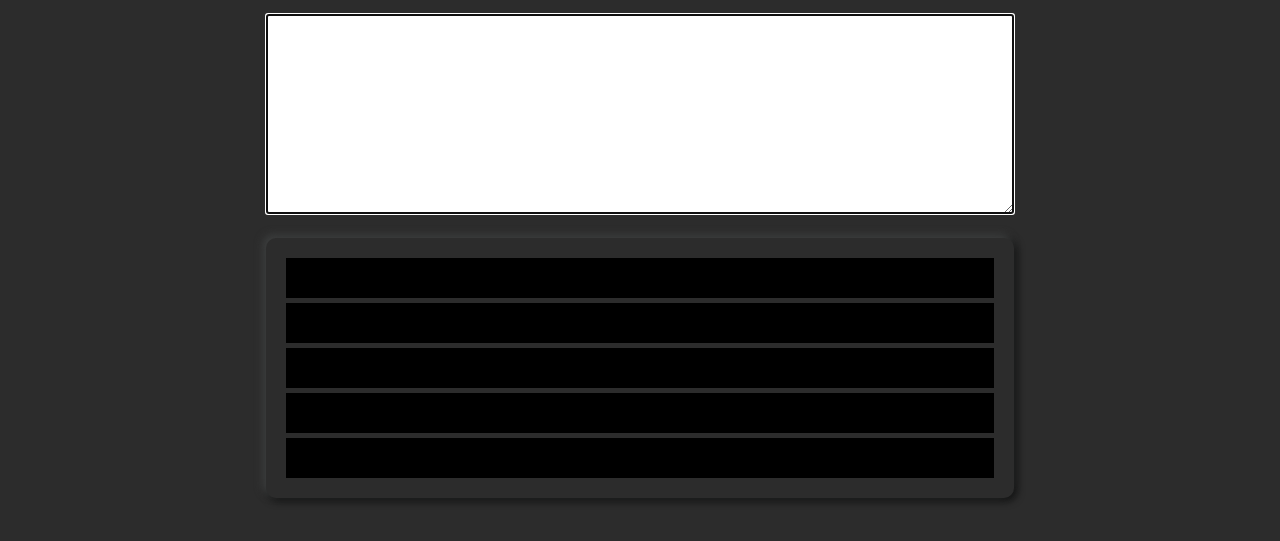
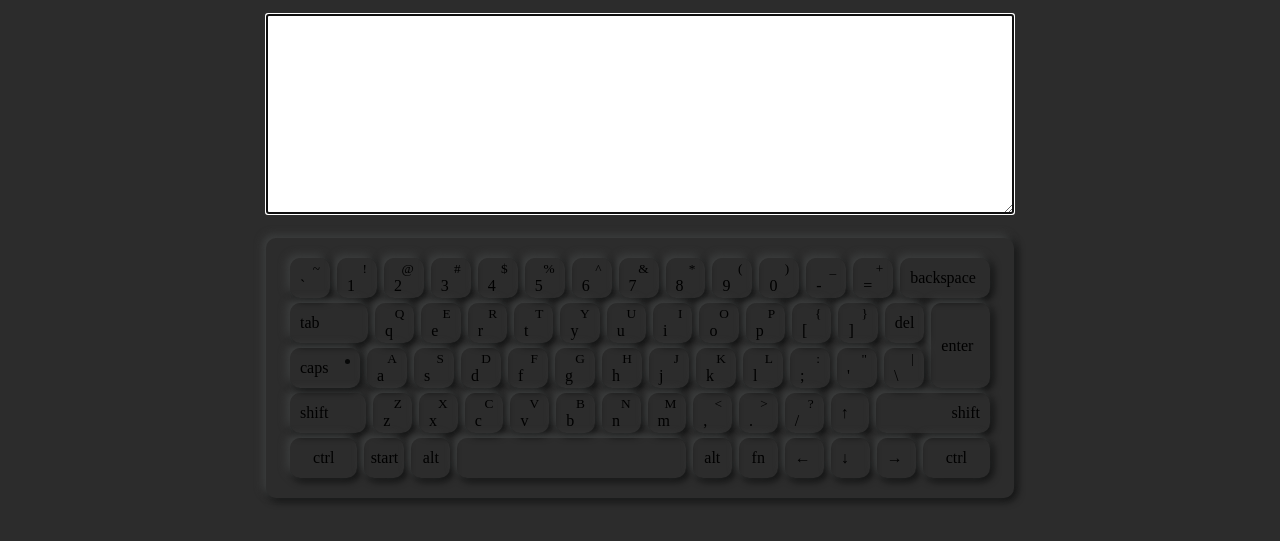
Before and after one commit to knnfmx/virtual-keyboard, a plain HTML site: page index.html in a window 1280 px wide. Shown: the part 105-646 px from the top of the page. Drawn offline with Linux system fonts and the light colour scheme.

Commit message:
feat: add eng keyboard structure with styles

```diff
--- a/script.js
+++ b/script.js
@@ -35,6 +35,20 @@ document.addEventListener('DOMContentLoaded', () => {
   keyboard.classList.add('keyboard');
   MAIN_CONTENT_WRAPPER.append(keyboard);
 
+
+  let keyboardKeys = {
+    firstKeysRow: ['`', '1', '2','3', '4', '5', '6', '7', '8', '9', '0', '-', '=', 'backspace'],
+    firstKeysRowShift: ['~', '!', '@','#', '$', '%', '^', '&', '*', '(', ')', '_', '+', ''],
+    secondKeysRow: ['tab', 'q', 'e', 'r', 't', 'y', 'u', 'i', 'o', 'p', '[', ']', 'del', 'enter'],
+    secondKeysRowShift: ['', 'Q', 'E', 'R', 'T', 'Y', 'U', 'I', 'O', 'P', '{', '}', '', ''],
+    thirdKeysRow: ['caps', 'a', 's', 'd', 'f', 'g', 'h', 'j', 'k', 'l', ';', '\'', '\\'],
+    thirdKeysRowShift: ['', 'A', 'S', 'D', 'F', 'G', 'H', 'J', 'K', 'L', ':', '\"', '|'],
+    fourthKeysRow: ['shiftLeft', 'z', 'x', 'c', 'v', 'b', 'n', 'm', ',', '.', '/', '↑','shiftRight'],
+    fourthKeysRowShift: ['', 'Z', 'X', 'C', 'V', 'B', 'N', 'M', '<', '>', '?', '',''],
+    fifthKeysRow: ['ctrl', 'start', 'alt', 'whitespace', 'alt', 'fn', '←', '↓', '→', 'ctrl'],
+    // fifthKeysRowShift: ['ctrl', 'start', 'alt', 'whitespace', 'alt', 'fn', 'left', 'down', 'right', 'ctrl'],
+  };
+
   let keysRowOne = document.createElement('div');
   keysRowOne.classList.add('keyboard__rows');
 
@@ -52,6 +66,92 @@ document.addEventListener('DOMContentLoaded', () => {
 
   keyboard.append(keysRowOne, keysRowTwo, keysRowThree, keysRowFour, keysRowFive);
 
-
-
+  function init(arr, row, arrShift) {
+    let out = '';
+    for (let i = 0; i < arr.length; i++) {
+      if (arr[i] == 'backspace') {
+        out += `<div class="rows__key backspace">
+                <span class="key__lang_active">${arr[i]}</span>
+              </div>`;
+      } else if (arr[i] == 'del') {
+        out += `<div class="rows__key del">
+                <span class="key__lang_active">${arr[i]}</span>
+              </div>`;
+      } else if (arr[i] == 'whitespace') {
+        out += `<div class="rows__key whitespace">
+              </div>`;
+      } else if (arr[i] == 'enter') {
+        out += `<div class="rows__key enter">
+                <span class="key__lang_active">${arr[i]}</span>
+              </div>`;
+      } else if (arr[i] == 'shiftLeft') {
+        out += `<div class="rows__key shift-left">
+                <span class="key__lang_active">shift</span>
+              </div>`;
+      } else if (arr[i] == 'shiftRight') {
+        out += `<div class="rows__key shift-right">
+                <span class="key__lang_active">shift</span>
+              </div>`;
+      } else if (arr[i] == 'caps') {
+        out += `<div class="rows__key capslock">
+                <span class="key__lang_active">${arr[i]}</span>
+              </div>`;
+      } else if (arr[i] == 'tab') {
+        out += `<div class="rows__key tab">
+                <span class="key__lang_active">${arr[i]}</span>
+              </div>`;
+      } else if (arr[i] == 'ctrl') {
+        out += `<div class="rows__key ctrl">
+                <span class="key__lang_active">${arr[i]}</span>
+              </div>`;
+      } else if (arr[i] == 'alt') {
+        out += `<div class="rows__key alt">
+                <span class="key__lang_active">${arr[i]}</span>
+              </div>`;
+      } else if (arr[i] == 'start') {
+        out += `<div class="rows__key start">
+                <span class="key__lang_active">${arr[i]}</span>
+              </div>`;
+      } else if (arr[i] == 'fn') {
+        out += `<div class="rows__key fn">
+                <span class="key__lang_active">${arr[i]}</span>
+              </div>`;
+      } else if (arr[i] == '↑' || arr[i] == '←' || arr[i] == '↓' || arr[i] == '→') {
+        out += `<div class="rows__key arrows">
+                <span class="key__lang_active">${arr[i]}</span>
+              </div>`;
+      } else {
+        out += `<div class="rows__key">
+                  <sup class="key__lang_shift">${arrShift[i]}</sup>
+                  <span class="key__lang_active">${arr[i]}</span>
+                </div>`;
+      }
+    }
+    row.innerHTML = out;
+  }
+  // TODO ADD CLASSES for other btns
+  function createKey() {
+    for (let key in keyboardKeys) {
+      console.log(key);
+      if (key == 'firstKeysRow') {
+        init(keyboardKeys[key], keysRowOne, keyboardKeys.firstKeysRowShift);
+      }
+      if (key == 'secondKeysRow') {
+        init(keyboardKeys[key], keysRowTwo, keyboardKeys.secondKeysRowShift);
+      }
+      if (key == 'thirdKeysRow') {
+        init(keyboardKeys[key], keysRowThree, keyboardKeys.thirdKeysRowShift);
+      }
+      if (key == 'fourthKeysRow') {
+        init(keyboardKeys[key], keysRowFour, keyboardKeys.fourthKeysRowShift);
+      }
+      if (key == 'fifthKeysRow') {
+        init(keyboardKeys[key], keysRowFive, );
+      }
+    }
+  }
+  createKey();
+  document.onkeydown= function (ev) {
+    console.log(ev.code);
+  }
 });
--- a/style.css
+++ b/style.css
@@ -44,10 +44,12 @@
 .keyboard {
   display: flex;
   flex-direction: column;
+  align-items: center;
+  justify-content: center;
   gap: 5px;
   width: 748px;
   height: 260px;
-  padding: 20px;
+  padding: 24px;
   border-radius: 10px;
   background-color: var(--background-color-dark);
   box-shadow: var(--keyboard-container-shadow);
@@ -55,7 +57,71 @@
 }
 
 .keyboard__rows {
+  display: flex;
+  justify-content: flex-start;
   width: 100%;
   height: 40px;
-  background-color: black;
+  gap: 7px;
 }
+
+.rows__key {
+  display: flex;
+  flex-direction: column;
+  align-items: flex-start;
+  justify-content: center;
+  width: 40px;
+  height: 40px;
+  padding: 5px 10px;
+  border-radius: 10px;
+  box-shadow: var(--keyboard-container-shadow);
+}
+.key__lang_shift {
+  align-self: flex-end;
+}
+.backspace {
+  width: 90px;
+}
+.enter {
+  width: 60px;
+  height: 85px;
+}
+.tab {
+  width: 80px;
+}
+.shift-left {
+  width: 80px;
+  align-items: start;
+}
+.shift-right {
+  width: 120px;
+  align-items: end;
+}
+.ctrl {
+  width: 70px;
+}
+.capslock {
+  position: relative;
+  width: 70px;
+}
+.whitespace {
+  width: 240px;
+}
+.alt,
+.start,
+.fn,
+.del,
+.arrows
+.capslock,
+.ctrl {
+  align-items: center;
+}
+
+.capslock > .key__lang_active::after {
+  content: "";
+  width: 5px;
+  height: 5px;
+  position: absolute;
+  right: 10px;
+  border-radius: 50%;
+  background-color: #070808;
+}
```
